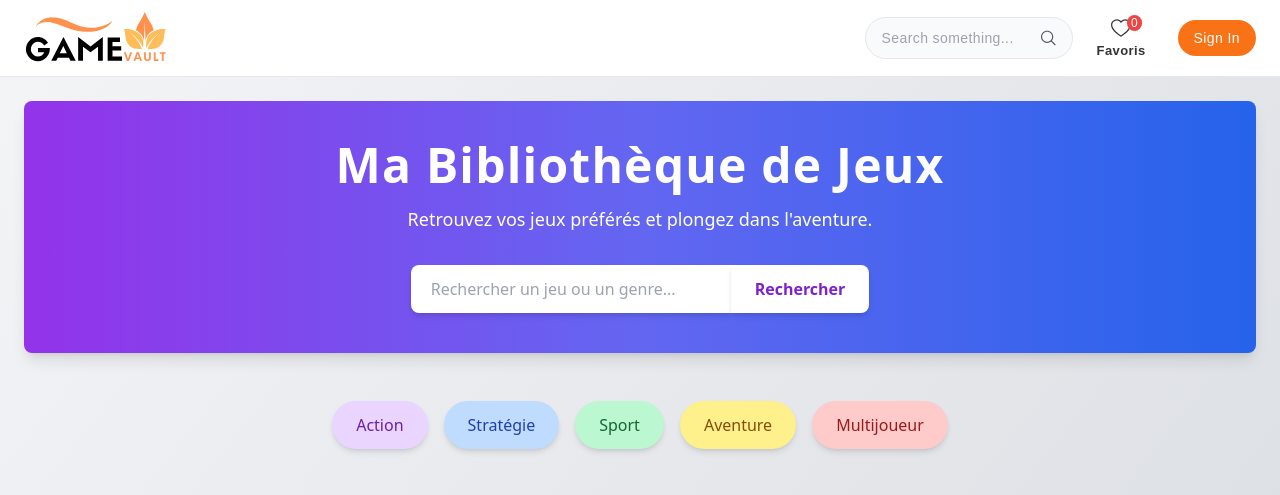
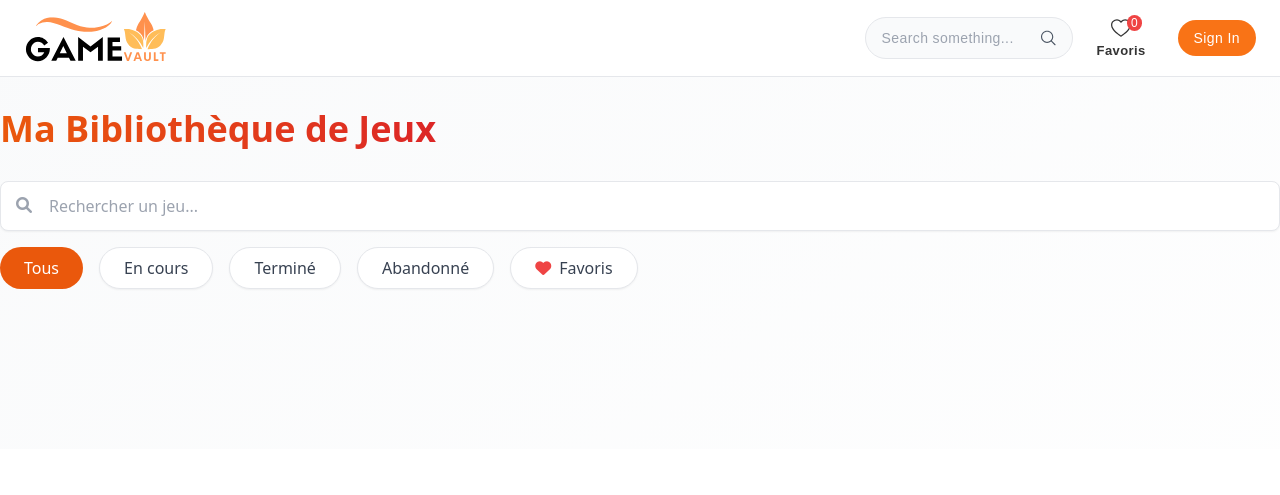
Before and after one commit to Sala7-dine/GameVault, a PHP site: page /library.php in a window 1280 px wide. Shown: the top 495 px of the page. Run offline with PHP 8.4, Linux system fonts and the light colour scheme; tables that the repository leaves empty or names only in its code hold one stand-in row (values such as "Sample post"); some libraries are stand-ins or nearby versions.

Commit message:
GP-5 <Gestion de la bibliothèque>

```diff
--- a/public/library.php
+++ b/public/library.php
@@ -1,137 +1,209 @@
 <?php
 require_once "../config/database.php";
-require_once "../classes/User.php";
+include_once "../classes/Game.php";
+include_once "../classes/Library.php";
 
-$user = new users();
+
 $user_id = $_SESSION["user_id"] ?? "";
-$currentUser =  $user->getUser($user_id);
+$collections = new Library();
+$all_collections = $collections->getUserBiblio($user_id);
+
+if (isset($_POST['gameDelete'])) {
+
+    $gameDelete = $_POST['gameDelete'];
+    $result = $collections->delete($gameDelete);
+    if ($result) {
+        header("location:library.php?game_deleted");
+    } else {
+        header("location:library.php?game_already_added");
+    }
+}
 
 ?>
 
+
 <!DOCTYPE html>
-<html lang="en">
+<html lang="fr">
 <head>
     <meta charset="UTF-8">
     <meta name="viewport" content="width=device-width, initial-scale=1.0">
-    <title>Document</title>
+    <title>Ma Bibliothèque de Jeux</title>
     <script src="https://cdn.tailwindcss.com"></script>
-    <link rel="stylesheet" href="https://cdnjs.cloudflare.com/ajax/libs/font-awesome/4.7.0/css/font-awesome.min.css">
-    <link href="https://fonts.googleapis.com/icon?family=Material+Icons" rel="stylesheet">
+    <link href="https://cdnjs.cloudflare.com/ajax/libs/font-awesome/6.0.0/css/all.min.css" rel="stylesheet">
+</head>
+<body class="bg-gradient-to-br from-gray-50 to-white min-h-screen text-gray-800">
 
-</head>
-<body class="bg-gradient-to-br from-orange-50 via-gray-100 to-gray-200">
+    <?php include_once "../template/header.php"?>
 
-    <?php include "../template/header.php"; ?>
+    <div class="max-w-7xl mx-auto my-8">
+        <div class="flex justify-between items-center mb-8">
+            <h1 class="text-4xl font-bold bg-gradient-to-r from-orange-600 to-red-600 bg-clip-text text-transparent">
+                Ma Bibliothèque de Jeux
+            </h1>
+        </div>
 
-    <section class="min-h-screen bg-gradient-to-br from-gray-100 to-gray-300 p-6">
-  <!-- Header -->
-  <header class="text-center py-10 bg-gradient-to-r from-purple-600 via-indigo-500 to-blue-600 text-white shadow-lg rounded-lg">
-    <h1 class="text-5xl font-extrabold tracking-wide">Ma Bibliothèque de Jeux</h1>
-    <p class="mt-4 text-lg font-light">Retrouvez vos jeux préférés et plongez dans l'aventure.</p>
-    <div class="flex justify-center mt-8">
-      <input
-        type="text"
-        placeholder="Rechercher un jeu ou un genre..."
-        class="w-80 px-5 py-3 rounded-l-lg border-none focus:outline-none text-gray-800 shadow-md focus:ring-2 focus:ring-purple-300" />
-      <button class="bg-white text-purple-700 px-6 py-3 rounded-r-lg font-semibold shadow-md hover:bg-purple-200 hover:shadow-lg transition">
-        Rechercher
+        <!-- Search and Filters -->
+        <div class="mb-8 space-y-4">
+            <div class="relative">
+                <input type="text"
+                       placeholder="Rechercher un jeu..."
+                       class="w-full bg-white border border-gray-200 rounded-lg px-4 py-3 pl-12 focus:outline-none focus:ring-2 focus:ring-orange-500 transition-all duration-300 shadow-sm">
+                <i class="fas fa-search absolute left-4 top-4 text-gray-400"></i>
+            </div>
+
+            <div class="flex flex-wrap gap-4">
+                <button class="px-6 py-2 rounded-full bg-orange-600 text-white hover:bg-orange-700 transition-colors duration-300">
+                    Tous
+                </button>
+                <button class="px-6 py-2 rounded-full bg-white text-gray-700 hover:bg-gray-100 transition-colors duration-300 shadow-sm border border-gray-200">
+                    En cours
+                </button>
+                <button class="px-6 py-2 rounded-full bg-white text-gray-700 hover:bg-gray-100 transition-colors duration-300 shadow-sm border border-gray-200">
+                    Terminé
+                </button>
+                <button class="px-6 py-2 rounded-full bg-white text-gray-700 hover:bg-gray-100 transition-colors duration-300 shadow-sm border border-gray-200">
+                    Abandonné
+                </button>
+                <button class="px-6 py-2 rounded-full bg-white text-gray-700 hover:bg-gray-100 transition-colors duration-300 shadow-sm border border-gray-200">
+                    <i class="fas fa-heart text-red-500 mr-2"></i>Favoris
                 </button>
             </div>
-  </header>
-
-  <!-- Main Content -->
-  <main class="mt-12 max-w-7xl mx-auto">
-    <!-- Filter Tags -->
-    <div class="flex flex-wrap gap-4 justify-center mb-12">
-      <button class="px-6 py-3 bg-purple-200 text-purple-800 font-medium rounded-full shadow-md hover:bg-purple-300 transition">Action</button>
-      <button class="px-6 py-3 bg-blue-200 text-blue-800 font-medium rounded-full shadow-md hover:bg-blue-300 transition">Stratégie</button>
-      <button class="px-6 py-3 bg-green-200 text-green-800 font-medium rounded-full shadow-md hover:bg-green-300 transition">Sport</button>
-      <button class="px-6 py-3 bg-yellow-200 text-yellow-800 font-medium rounded-full shadow-md hover:bg-yellow-300 transition">Aventure</button>
-      <button class="px-6 py-3 bg-red-200 text-red-800 font-medium rounded-full shadow-md hover:bg-red-300 transition">Multijoueur</button>
         </div>
 
-    <!-- Game Cards -->
-    <div class="grid grid-cols-1 md:grid-cols-2 lg:grid-cols-3 gap-5 mt-12 max-lg:max-w-3xl max-md:max-w-md mx-auto">
-          <div class="bg-white cursor-pointer rounded-lg overflow-hidden group relative before:absolute before:inset-0 before:z-10 before:bg-black before:opacity-60">
-            <img src="https://readymadeui.com/Imagination.webp" alt="Blog Post 1" class="w-full h-96 object-cover group-hover:scale-110 transition-all duration-300" />
-            <div class="p-6 absolute bottom-0 left-0 right-0 z-20">
-              <span class="text-sm block mb-2 text-yellow-400 font-semibold">10 FEB 2023 | BY JOHN DOE</span>
-              <h3 class="text-xl font-bold text-white">A Guide to Igniting Your Imagination</h3>
-              <div class="mt-4">
-                <p class="text-gray-200 text-sm ">Lorem ipsum dolor sit amet, consectetur adipiscing elit. Duis accumsan, nunc et tempus blandit, metus mi consectetur felis turpis vitae ligula.</p>
+
+        <!-- Games Grid -->
+        <div class="grid grid-cols-1 md:grid-cols-2 lg:grid-cols-3 xl:grid-cols-4 gap-6">
+            <!-- Game Card 1 -->
+
+            <?php foreach($all_collections as $collection){ ?>
+            <div class="group bg-white rounded-xl overflow-hidden hover:shadow-xl hover:shadow-orange-500/10 transition-all duration-300 border border-gray-200">
+                <div class="relative">
+                    <img src="<?= $collection["image"]; ?>" alt="Game Cover" class="w-full h-48 object-cover group-hover:scale-105 transition-transform duration-300">
+                    <div class="absolute top-2 right-2 opacity-0 group-hover:opacity-100 transition-opacity duration-300 flex gap-2">
+
+                        <form method="POST">
+                              <input type="hidden" name="gameDelete" value="<?= $collection["bib_id"] ?>">
+                              <button class="p-2 bg-white/90 rounded-full hover:bg-white">
+                                  <i class="fas fa-trash text-red-500"></i>
+                              </button>
+                        </form>
+
+                    </div>
+                    <div class="absolute bottom-2 left-2">
+                        <span class="bg-blue-500 text-white px-3 py-1 rounded-full text-sm shadow-sm">En cours</span>
                     </div>
                 </div>
+                <div class="p-4">
+                    <div class="flex justify-between items-start">
+                        <h3 class="font-bold text-lg"><?= $collection["title"]; ?></h3>
+                        <button class="text-red-500">
+                            <i class="fas fa-heart"></i>
+                        </button>
                     </div>
-          <div class="bg-white cursor-pointer rounded-lg overflow-hidden group relative before:absolute before:inset-0 before:z-10 before:bg-black before:opacity-60">
-            <img src="https://readymadeui.com/hacks-watch.webp" alt="Blog Post 2" class="w-full h-96 object-cover group-hover:scale-110 transition-all duration-300" />
-            <div class="p-6 absolute bottom-0 left-0 right-0 z-20">
-              <span class="text-sm block mb-2 text-yellow-400 font-semibold">7 JUN 2023 | BY MARK ADAIR</span>
-              <h3 class="text-xl font-bold text-white">Hacks to Supercharge Your Day</h3>
-              <div class="mt-4">
-                <p class="text-gray-200 text-sm ">Lorem ipsum dolor sit amet, consectetur adipiscing elit. Duis accumsan, nunc et tempus blandit, metus mi consectetur felis turpis vitae ligula.</p>
+                    <p class="text-sm text-gray-500 py-4"><?= $collection["description"]; ?></p>
+                    <div class="flex items-center gap-4 mb-3 text-gray-600">
+                        <div class="flex items-center">
+                            <i class="fas fa-clock mr-2"></i>
+                            <span>45h</span>
                         </div>
-            </div>
-          </div>
-          <div class="bg-white cursor-pointer rounded-lg overflow-hidden group relative before:absolute before:inset-0 before:z-10 before:bg-black before:opacity-60">
-            <img src="https://readymadeui.com/prediction.webp" alt="Blog Post 3" class="w-full h-96 object-cover group-hover:scale-110 transition-all duration-300" />
-            <div class="p-6 absolute bottom-0 left-0 right-0 z-20">
-              <span class="text-sm block mb-2 text-yellow-400 font-semibold">5 OCT 2023 | BY SIMON KONECKI</span>
-              <h3 class="text-xl font-bold text-white">Trends and Predictions</h3>
-              <div class="mt-4">
-                <p class="text-gray-200 text-sm ">Lorem ipsum dolor sit amet, consectetur adipiscing elit. Duis accumsan, nunc et tempus blandit, metus mi consectetur felis turpis vitae ligula.</p>
-              </div>
-            </div>
-          </div>
-          <div class="bg-white cursor-pointer rounded-lg overflow-hidden group relative before:absolute before:inset-0 before:z-10 before:bg-black before:opacity-60">
-            <img src="https://readymadeui.com/images/food.webp" alt="Blog Post 3" class="w-full h-96 object-cover group-hover:scale-110 transition-all duration-300" />
-            <div class="p-6 absolute bottom-0 left-0 right-0 z-20">
-              <span class="text-sm block mb-2 text-yellow-400 font-semibold">5 OCT 2023 | BY SIMON KONECKI</span>
-              <h3 class="text-xl font-bold text-white">Trends and Predictions</h3>
-              <div class="mt-4">
-                <p class="text-gray-200 text-sm ">Lorem ipsum dolor sit amet, consectetur adipiscing elit. Duis accumsan, nunc et tempus blandit, metus mi consectetur felis turpis vitae ligula.</p>
-              </div>
-            </div>
-          </div>
-          <div class="bg-white cursor-pointer rounded-lg overflow-hidden group relative before:absolute before:inset-0 before:z-10 before:bg-black before:opacity-60">
-            <img src="https://readymadeui.com/images/food11.webp" alt="Blog Post 3" class="w-full h-96 object-cover group-hover:scale-110 transition-all duration-300" />
-            <div class="p-6 absolute bottom-0 left-0 right-0 z-20">
-              <span class="text-sm block mb-2 text-yellow-400 font-semibold">5 OCT 2023 | BY SIMON KONECKI</span>
-              <h3 class="text-xl font-bold text-white">Trends and Predictions</h3>
-              <div class="mt-4">
-                <p class="text-gray-200 text-sm ">Lorem ipsum dolor sit amet, consectetur adipiscing elit. Duis accumsan, nunc et tempus blandit, metus mi consectetur felis turpis vitae ligula.</p>
-              </div>
-            </div>
-          </div>
-          <div class="bg-white cursor-pointer rounded-lg overflow-hidden group relative before:absolute before:inset-0 before:z-10 before:bg-black before:opacity-60">
-            <img src="https://readymadeui.com/images/food22.webp" alt="Blog Post 3" class="w-full h-96 object-cover group-hover:scale-110 transition-all duration-300" />
-            <div class="p-6 absolute bottom-0 left-0 right-0 z-20">
-              <span class="text-sm block mb-2 text-yellow-400 font-semibold">5 OCT 2023 | BY SIMON KONECKI</span>
-              <h3 class="text-xl font-bold text-white">Trends and Predictions</h3>
-              <div class="mt-4">
-                <p class="text-gray-200 text-sm ">Lorem ipsum dolor sit amet, consectetur adipiscing elit. Duis accumsan, nunc et tempus blandit, metus mi consectetur felis turpis vitae ligula.</p>
+                        <div class="flex text-yellow-400">
+                            <i class="fas fa-star"></i>
+                            <i class="fas fa-star"></i>
+                            <i class="fas fa-star"></i>
+                            <i class="fas fa-star"></i>
+                            <i class="fas fa-star-half-alt"></i>
                         </div>
                     </div>
                 </div>
             </div>
-    <!-- Call-to-Action Section -->
-    <div class="mt-16 text-center bg-gradient-to-r from-purple-200 to-blue-200 p-10 rounded-lg shadow-lg transform hover:shadow-xl hover:scale-105 transition">
-      <h2 class="text-3xl font-bold text-gray-800">Vous ne trouvez pas ce que vous cherchez ?</h2>
-      <p class="mt-4 text-gray-600">Parcourez notre collection et ajoutez de nouveaux jeux à votre bibliothèque.</p>
-      <button class="mt-6 px-8 py-4 bg-purple-600 text-white text-lg font-semibold rounded-lg shadow hover:bg-purple-700 transform hover:scale-105 transition">
-        Explorer des Jeux
+
+            <?php } ?>
+
+            <!-- Game Card 2 -->
+            <!-- <div class="group bg-white rounded-xl overflow-hidden hover:shadow-xl hover:shadow-orange-500/10 transition-all duration-300 border border-gray-200">
+                <div class="relative">
+                    <img src="/api/placeholder/400/250" alt="Game Cover" class="w-full h-48 object-cover group-hover:scale-105 transition-transform duration-300">
+                    <div class="absolute top-2 right-2 opacity-0 group-hover:opacity-100 transition-opacity duration-300 flex gap-2">
+                        <button class="p-2 bg-white/90 rounded-full hover:bg-white">
+                            <i class="fas fa-edit text-orange-600"></i>
+                        </button>
+                        <button class="p-2 bg-white/90 rounded-full hover:bg-white">
+                            <i class="fas fa-trash text-red-500"></i>
                         </button>
                     </div>
-  </main>
+                    <div class="absolute bottom-2 left-2">
+                        <span class="bg-green-500 text-white px-3 py-1 rounded-full text-sm shadow-sm">Terminé</span>
+                    </div>
+                </div>
+                <div class="p-4">
+                    <div class="flex justify-between items-start mb-3">
+                        <h3 class="font-bold text-lg">Red Dead Redemption 2</h3>
+                        <button class="text-red-500">
+                            <i class="fas fa-heart"></i>
+                        </button>
+                    </div>
+                    <div class="flex items-center gap-4 mb-3 text-gray-600">
+                        <div class="flex items-center">
+                            <i class="fas fa-clock mr-2"></i>
+                            <span>120h</span>
+                        </div>
+                        <div class="flex text-yellow-400">
+                            <i class="fas fa-star"></i>
+                            <i class="fas fa-star"></i>
+                            <i class="fas fa-star"></i>
+                            <i class="fas fa-star"></i>
+                            <i class="fas fa-star"></i>
+                        </div>
+                    </div>
+                </div>
+            </div> -->
 
-  <!-- Footer -->
-  <footer class="mt-16 text-center text-gray-600 text-sm">
-    <p>© 2025 Bibliothèque des Jeux. Tous droits réservés.</p>
-  </footer>
-</section>
+            <!-- Game Card 3 -->
+            <!-- <div class="group bg-white rounded-xl overflow-hidden hover:shadow-xl hover:shadow-orange-500/10 transition-all duration-300 border border-gray-200">
+                <div class="relative">
+                    <img src="/api/placeholder/400/250" alt="Game Cover" class="w-full h-48 object-cover group-hover:scale-105 transition-transform duration-300">
+                    <div class="absolute top-2 right-2 opacity-0 group-hover:opacity-100 transition-opacity duration-300 flex gap-2">
+                        <button class="p-2 bg-white/90 rounded-full hover:bg-white">
+                            <i class="fas fa-edit text-orange-600"></i>
+                        </button>
+                        <button class="p-2 bg-white/90 rounded-full hover:bg-white">
+                            <i class="fas fa-trash text-red-500"></i>
+                        </button>
+                    </div>
+                    <div class="absolute bottom-2 left-2">
+                        <span class="bg-red-500 text-white px-3 py-1 rounded-full text-sm shadow-sm">Abandonné</span>
+                    </div>
+                </div>
+                <div class="p-4">
+                    <div class="flex justify-between items-start mb-3">
+                        <h3 class="font-bold text-lg">Cyberpunk 2077</h3>
+                        <button class="text-gray-400">
+                            <i class="far fa-heart"></i>
+                        </button>
+                    </div>
+                    <div class="flex items-center gap-4 mb-3 text-gray-600">
+                        <div class="flex items-center">
+                            <i class="fas fa-clock mr-2"></i>
+                            <span>8h</span>
+                        </div>
+                        <div class="flex text-yellow-400">
+                            <i class="fas fa-star"></i>
+                            <i class="fas fa-star"></i>
+                            <i class="far fa-star"></i>
+                            <i class="far fa-star"></i>
+                            <i class="far fa-star"></i>
+                        </div>
+                    </div>
+                </div>
+            </div> -->
+        </div>
 
 
 
+    </div>
 
 
+
+    <?php include_once "../template/footer.php" ?>
 </body>
 </html>
```
Also changed, not shown: classes/Library.php (+67 -0 lines). Lines whose indentation alone changed are shown as unchanged.
